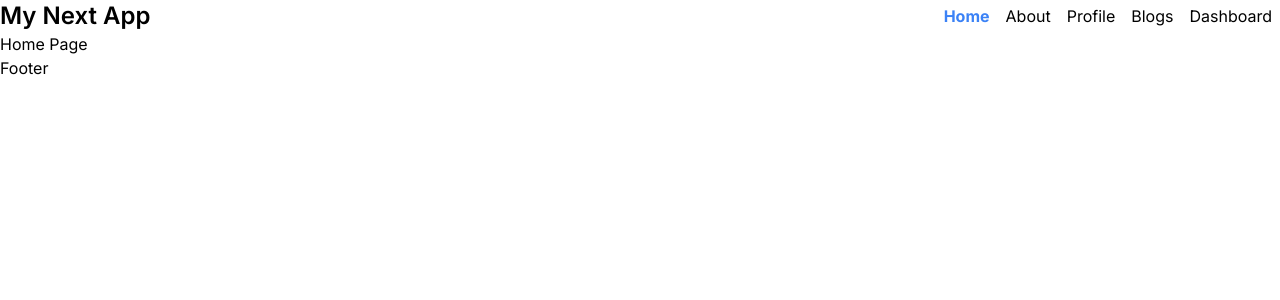
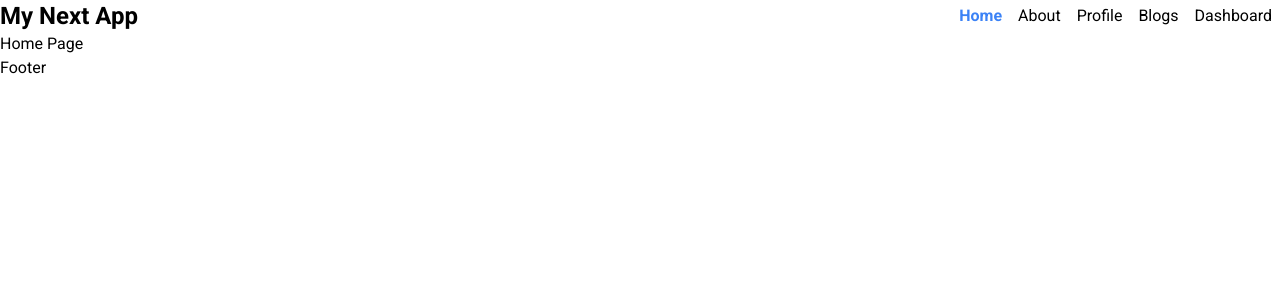
Before and after one commit to shahjalalhazari/My-Next-App, a Next.js app: page / in a window 1280 px wide. Shown: the top 300 px of the page. Built offline with nearby package versions, Linux system fonts and the light colour scheme.

Commit message:
83.11 Next Font and use with TailwindCSS

```diff
--- a/src/app/layout.js
+++ b/src/app/layout.js
@@ -1,7 +1,11 @@
-import { Inter } from "next/font/google";
+import { Roboto } from "next/font/google";
 import "./globals.css";
 
-const inter = Inter({ subsets: ["latin"] });
+const roboto = Roboto(
+  {
+    subsets: ["latin"],
+    weight: ["400", "500", "700", "900"]
+  });
 
 export const metadata = {
   title: "My Next App",
@@ -11,7 +15,7 @@
 const RootLayout = ({ children }) => {
   return (
     <html lang="en">
-      <body className={inter.className}>
+      <body className={roboto.className}>
         {children}
         </body>
     </html>
```
